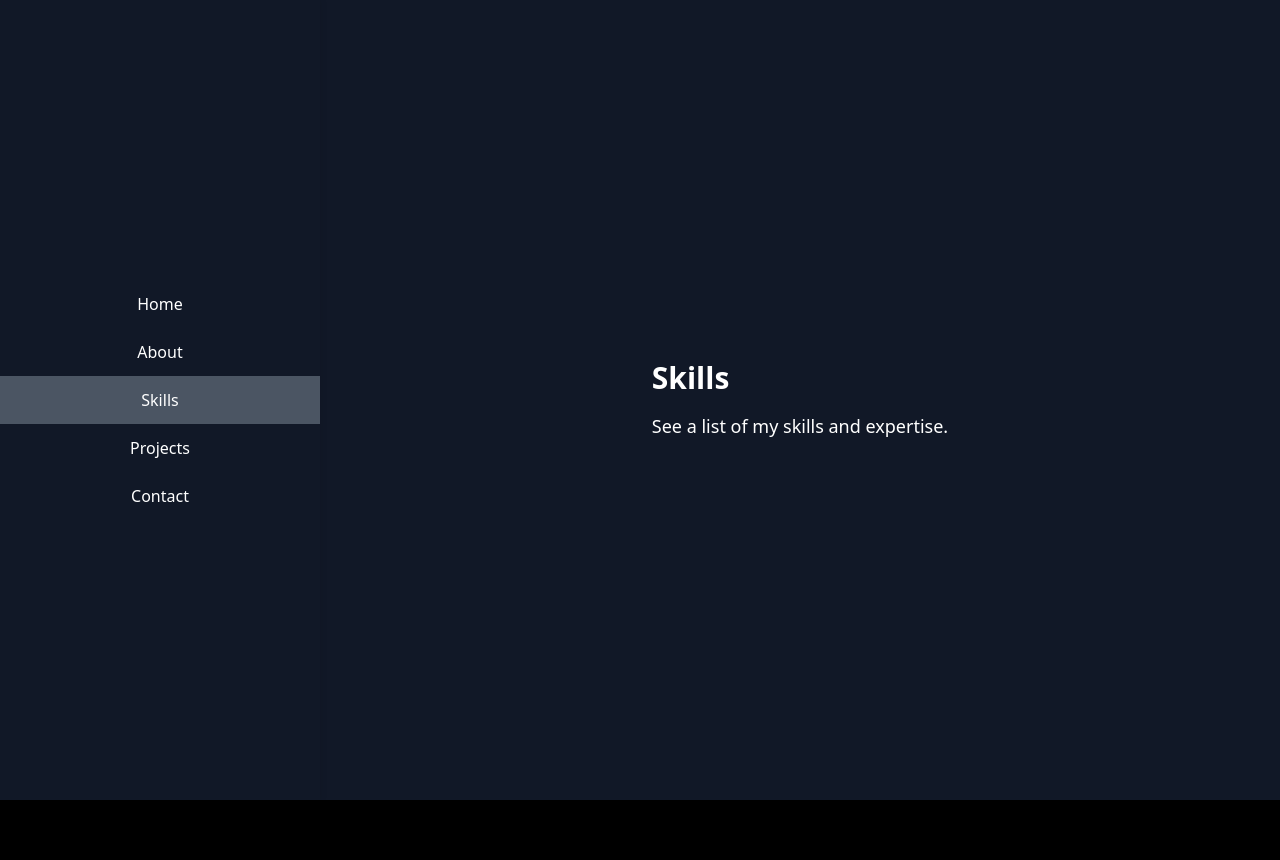
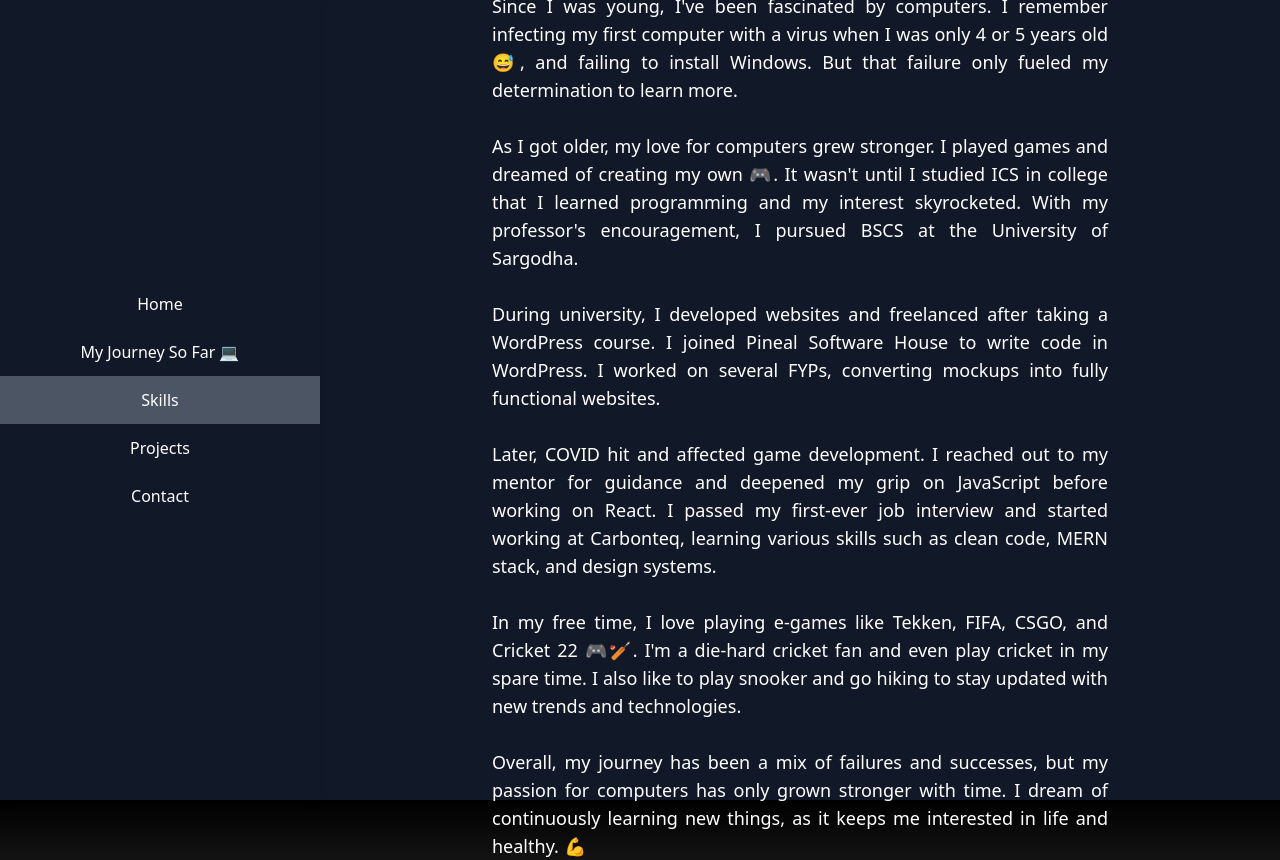
Before and after one commit to Bukhari-CT/portofolio, a Next.js app: page / in a window 1280 px wide. Both pictures are taken after a click on the button "Skills". Before the commit the page ends 800 px from the top, so only its background shows below. Built offline with nearby package versions, Linux system fonts and the light colour scheme.

Commit message:
style fixes

```diff
--- a/src/pages/index.tsx
+++ b/src/pages/index.tsx
@@ -3,6 +3,7 @@
 import ProfileImage from "../../public/Profile.png";
 import Image from "next/image";
 import { FaLinkedin, FaGithub } from "react-icons/fa";
+import { aboutMeText } from "@/constants/constants";
 
 const sections = [
   {
@@ -11,7 +12,7 @@
     content:
       "As a MERN stack developer, I specialize in creating full-stack web applications using MongoDB, Express.js, React.js, and Node.js. I have experience working on various projects, including e-commerce websites, social media platforms, and business management systems. My expertise includes designing responsive user interfaces, implementing secure authentication and authorization systems, and  optimizing website performance.",
   },
-  { id: "about", label: "About", content: "Learn more about me and my background." },
+  { id: "about", label: "My Journey So Far 💻", content: aboutMeText.replace(/\n/g, "</p><p>") },
   { id: "skills", label: "Skills", content: "See a list of my skills and expertise." },
   { id: "projects", label: "Projects", content: "Check out some of my past projects." },
   { id: "contact", label: "Contact", content: "Get in touch with me." },
@@ -94,9 +95,47 @@
             </div>
           </div>
         ) : (
-          <div>
+          <div className="adjustWidth text-center">
             <h1 className="text-3xl font-bold mb-4">{currentSection.label}</h1>
-            <p className="text-lg">{currentSection.content}</p>
+            <p className="text-lg text-justify">
+              <div>
+                <p>
+                  Since I was young, I've been fascinated by computers. I remember infecting my first computer with a
+                  virus when I was only 4 or 5 years old 😅, and failing to install Windows. But that failure only
+                  fueled my determination to learn more.
+                </p>
+                <br />
+                <p>
+                  As I got older, my love for computers grew stronger. I played games and dreamed of creating my own 🎮.
+                  It wasn't until I studied ICS in college that I learned programming and my interest skyrocketed. With
+                  my professor's encouragement, I pursued BSCS at the University of Sargodha.
+                </p>
+                <br />
+                <p>
+                  During university, I developed websites and freelanced after taking a WordPress course. I joined
+                  Pineal Software House to write code in WordPress. I worked on several FYPs, converting mockups into
+                  fully functional websites.
+                </p>
+                <br />
+                <p>
+                  Later, COVID hit and affected game development. I reached out to my mentor for guidance and deepened
+                  my grip on JavaScript before working on React. I passed my first-ever job interview and started
+                  working at Carbonteq, learning various skills such as clean code, MERN stack, and design systems.
+                </p>
+                <br />
+                <p>
+                  In my free time, I love playing e-games like Tekken, FIFA, CSGO, and Cricket 22 🎮🏏. I'm a die-hard
+                  cricket fan and even play cricket in my spare time. I also like to play snooker and go hiking to stay
+                  updated with new trends and technologies.
+                </p>
+                <br />
+                <p>
+                  Overall, my journey has been a mix of failures and successes, but my passion for computers has only
+                  grown stronger with time. I dream of continuously learning new things, as it keeps me interested in
+                  life and healthy. 💪
+                </p>
+              </div>
+            </p>
           </div>
         )}
       </div>
```
Also changed, not shown: src/constants/constants.ts (added, +2 -0 lines).
